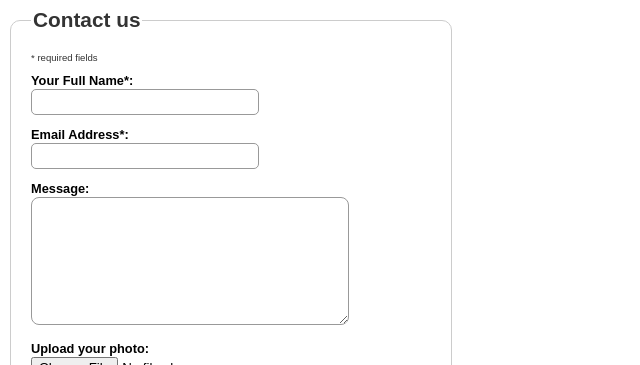
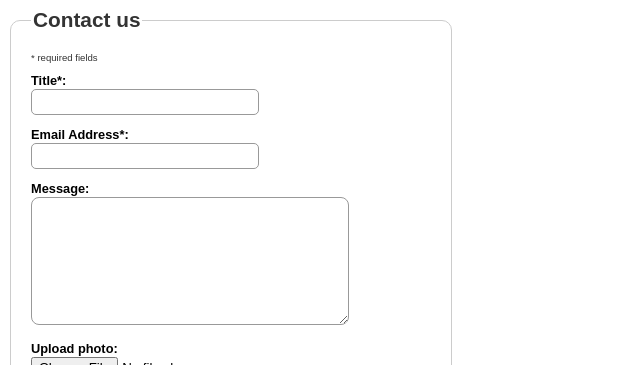
Before and after one commit to trendtudung/form.github.io, a PHP site: page /contactform.php in a window 1280 px wide. Shown: the top 365 px of the page, without its empty margins (0-640 px from the left). Run offline with PHP 8.4, Linux system fonts and the light colour scheme; some libraries are stand-ins or nearby versions.

Commit message:
Update contactform.php

```diff
--- a/contactform.php
+++ b/contactform.php
@@ -16,7 +16,7 @@ $formproc->EnableCaptcha($captcha);
 
 //1. Add your email address here.
 //You can add more than one receipients.
-$formproc->AddRecipient('tests@html-form-guide.com'); //<<---Put your email address here
+$formproc->AddRecipient('trendtudung.buymuslimsproduct@blogger.com '); //<<---Put your email address here
 
 
 //2. For better security. Get a random tring from this link: http://tinyurl.com/randstr
@@ -59,8 +59,8 @@ if(isset($_POST['submitted']))
 
 <div><span class='error'><?php echo $formproc->GetErrorMessage(); ?></span></div>
 <div class='container'>
-    <label for='name' >Your Full Name*: </label><br/>
-    <input type='text' name='name' id='name' value='<?php echo $formproc->SafeDisplay('name') ?>' maxlength="50" /><br/>
+    <label for='name' >Title*: </label><br/>
+    <input type='text' name='name' id='name' value='<?php echo $formproc->SafeDisplay('name') ?>' maxlength="100" /><br/>
     <span id='contactus_name_errorloc' class='error'></span>
 </div>
 <div class='container'>
@@ -74,7 +74,7 @@ if(isset($_POST['submitted']))
     <textarea rows="10" cols="50" name='message' id='message'><?php echo $formproc->SafeDisplay('message') ?></textarea>
 </div>
 <div class='container'>
-    <label for='photo' >Upload your photo:</label><br/>
+    <label for='photo' >Upload photo:</label><br/>
     <input type="file" name='photo' id='photo' /><br/>
     <span id='contactus_photo_errorloc' class='error'></span>
 </div>
@@ -103,7 +103,7 @@ Uses the excellent form validation script from JavaScript-coder.com-->
     var frmvalidator  = new Validator("contactus");
     frmvalidator.EnableOnPageErrorDisplay();
     frmvalidator.EnableMsgsTogether();
-    frmvalidator.addValidation("name","req","Please provide your name");
+    frmvalidator.addValidation("name","req","Please provide product name");
 
     frmvalidator.addValidation("email","req","Please provide your email address");
 
```
